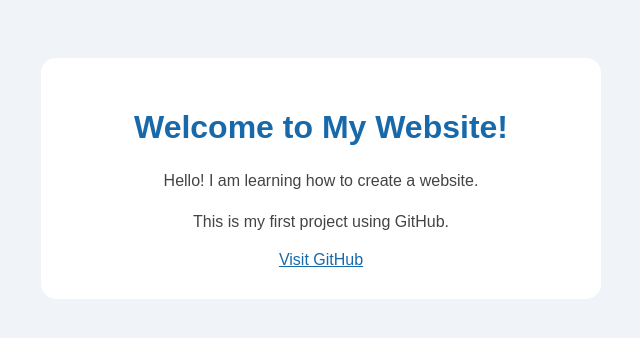
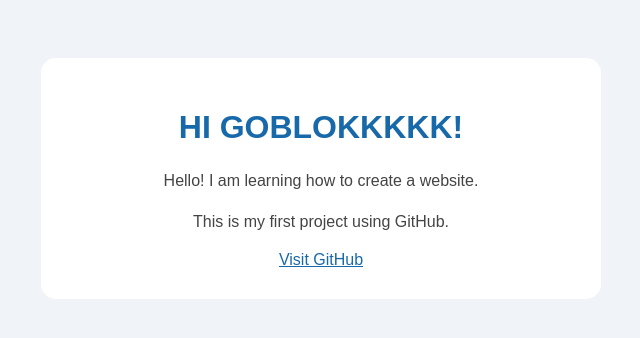
Before and after one commit to VORCRUX/Recycle-Method, a plain HTML site: page index.html in a window 1280 px wide. Shown: the whole page, without its empty margins (319-959 px from the left). Drawn offline with Linux system fonts and the light colour scheme.

Commit message:
Change welcome message in index.html

```diff
--- a/index.html
+++ b/index.html
@@ -37,7 +37,7 @@
 </head>
 <body>
     <div class="card">
-        <h1>Welcome to My Website!</h1>
+        <h1>HI GOBLOKKKKK!</h1>
 
         <p>Hello! I am learning how to create a website.</p>
 
```
